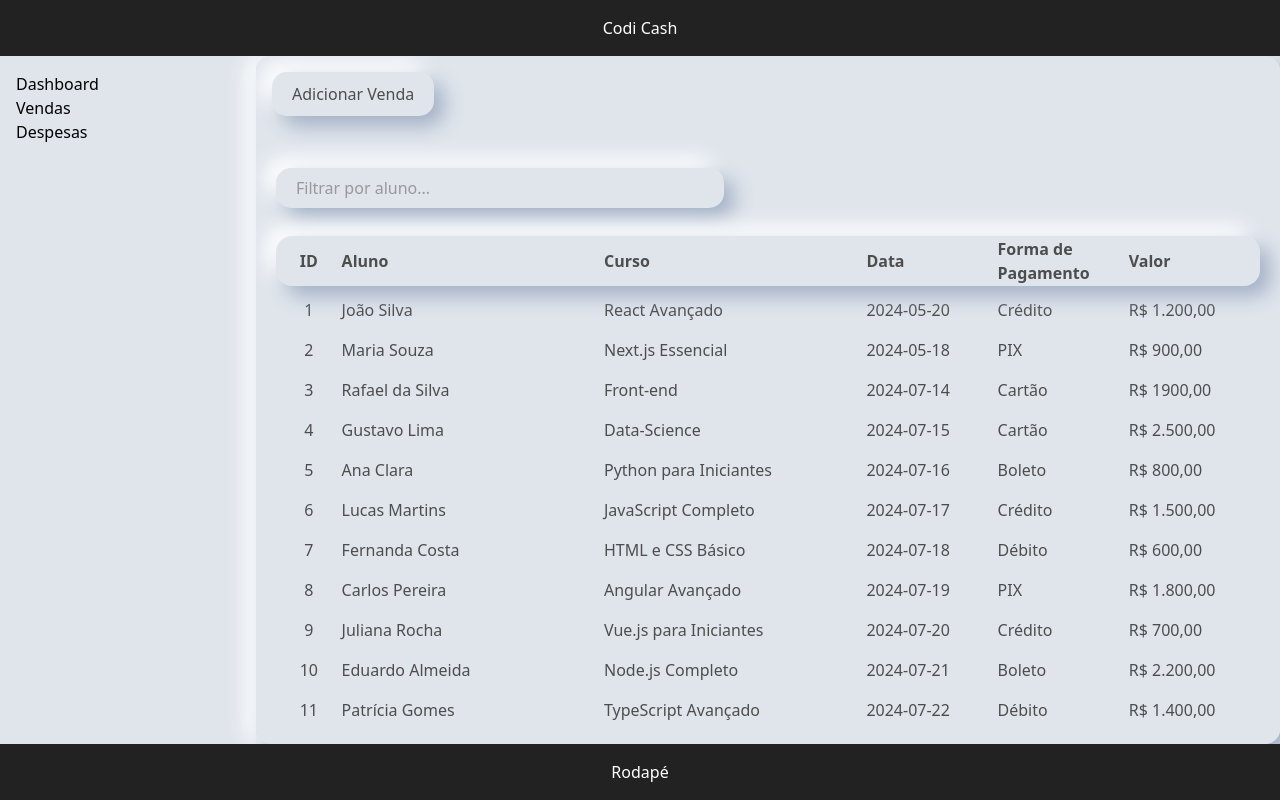
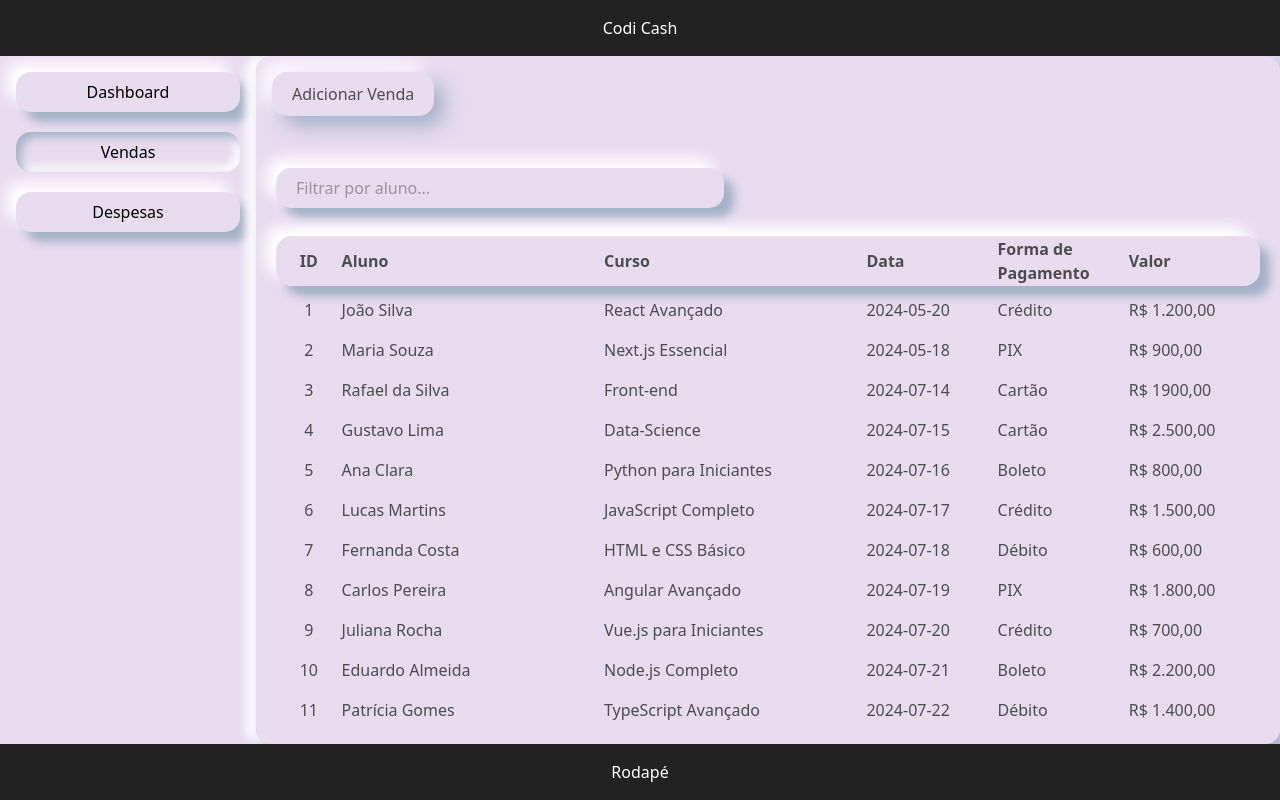
Before and after one commit to codiacademy/ChallengeVII-intensivo-ufjf, a Next.js app: page /vendas in a window 1280 px wide. Built offline with nearby package versions, Linux system fonts and the light colour scheme.

Commit message:
Alterações na navbar.

```diff
--- a/app/(content)/layout.jsx
+++ b/app/(content)/layout.jsx
@@ -1,4 +1,4 @@
-import "../globals.css";
+import "./../globals.css";
 import SideBar from "@/components/SideBar/SideBar";
 import Header from "@/components/Header/Header";
 import Footer from "@/components/Footer/Footer";
@@ -11,11 +11,11 @@ export const metadata = {
 export default function RootLayout({ children }) {
   return (
     <html lang="PT-BR">
-      <body className="h-screen flex flex-col overflow-hidden bg-[#e0e5ec]">
+      <body className="h-screen flex flex-col overflow-hidden">
         <Header />
-        <div className="flex flex-1 overflow-hidden">
+        <div className="flex flex-1 overflow-hidden bg-[var(--colors-background)]">
           <SideBar />
-          <main className="flex-1 flex-grow overflow-auto rounded-[15px] shadow-[10px_10px_20px_#a3b1c6,-10px_0px_20px_#ffffff] bg-[#e0e5ec]">{children}</main>
+          <main className="flex-1 flex-grow overflow-auto rounded-[15px] shadow-[10px_10px_20px_#a3b1c6,-10px_0px_10px_#ffffff] bg-[var(--colors-background)]">{children}</main>
         </div>
         <Footer />
       </body>
--- a/app/(content)/vendas/page.jsx
+++ b/app/(content)/vendas/page.jsx
@@ -11,7 +11,7 @@ export default function Vendas() {
   };
   return (
     <div className="flex flex-col h-full">
-      <header className="shrink-0 p-4 bg-[#e0e5ec]">
+      <header className="shrink-0 p-4 bg-[var(--colors-background)]">
         <ButtonNewSale onAdd={adicionarVenda} />
       </header>
       <Table/>
--- a/app/globals.css
+++ b/app/globals.css
@@ -1,4 +1,5 @@
 @import "tailwindcss";
+
 @layer utilities {
   @keyframes fadeInUp {
     from {
@@ -15,3 +16,6 @@
     animation: fadeInUp 0.5s ease-out forwards;
   }
 }
+:root {
+  --colors-background: #e7dbee;
+}
--- a/components/Table/Table.jsx
+++ b/components/Table/Table.jsx
@@ -9,7 +9,7 @@ export default function Table() {
     );
 
     return (
-        <div className="min-w-full p-5 rounded-[15px] bg-[#e0e5ec]">
+        <div className="min-w-full p-5 rounded-[15px] bg-[var(--colors-background)]">
             <input
                 type="text"
                 placeholder="Filtrar por aluno..."
@@ -17,7 +17,7 @@ export default function Table() {
                 onChange={(e) => setFiltro(e.target.value)}
                 className="p-2 pl-5 w-full max-w-md mb-5
                 text-[#4d4d4d]
-                shadow-[10px_10px_20px_#a3b1c6,-10px_-10px_20px_#ffffff] rounded-[15px]"
+                shadow-[10px_10px_10px_#a3b1c6,-10px_-10px_15px_#ffffff] rounded-[15px]"
             />
             <table className="table-fixed w-full text-left text-[#4d4d4d] border-separate border-spacing-y-2 ">
                 <colgroup>
@@ -28,7 +28,7 @@ export default function Table() {
                     <col className="w-20" />
                     <col className="w-20" />
                 </colgroup>
-                <thead className=" h-[50px] bg-[#e0e5ec] shadow-[10px_10px_20px_#a3b1c6,-10px_-10px_20px_#ffffff] rounded-[15px] sticky top-0 z-10">
+                <thead className=" h-[50px] bg-[var(--colors-background)] shadow-[10px_10px_10px_#a3b1c6,-10px_-10px_15px_#ffffff] rounded-[15px] sticky top-0 z-10">
                     <tr>
                         <th className="text-center rounded-l-2xl">ID</th>
                         <th>Aluno</th>
@@ -38,7 +38,6 @@ export default function Table() {
                         <th className="rounded-r-2xl">Valor</th>
                     </tr>
                 </thead>
-
                 <tbody>
                     {dadosFiltrados.map((venda) => (
                         <tr key={venda.id} className="h-8 hover:shadow-[10px_10px_20px_#a3b1c6,-10px_-10px_20px_#ffffff] rounded-[15px] cursor-default">
--- a/components/sideBar/SideBar.jsx
+++ b/components/sideBar/SideBar.jsx
@@ -1,19 +1,38 @@
 "use client";
 import Link from "next/link";
+import { usePathname } from "next/navigation";
 
-export default function SideBar({ onSelect }) {
+export default function SideBar() {
+  const pathname = usePathname();
+
+  const getButtonClasses = (path) => {
+    const base = "block w-full p-2 rounded-[15px] transition-shadow text-center";
+    const shadowDefault = "shadow-[10px_10px_10px_#a3b1c6,-10px_-10px_15px_#ffffff]";
+    const shadowHover = "hover:shadow-[10px_10px_20px_#a3b1c6,-10px_-10px_15px_#ffffff]";
+    const shadowActive = "shadow-[inset_5px_5px_10px_#a3b1c6,inset_-5px_-5px_10px_#ffffff]";
+    const isActive = pathname === path;
+
+    return `${base} ${isActive ? shadowActive : shadowDefault} ${!isActive ? shadowHover : ""}`;
+  };
+
   return (
-    <aside className="w-64 bg-[#e0e5ec] p-4 shadow-md">
+    <aside className="w-64 bg-[var(--colors-background)] p-4 shadow-md">
       <nav className="space-y-4">
-        <ul>
+        <ul className="gap-5 flex flex-col">
           <li>
-            <Link href="/dashboard">Dashboard</Link>
+            <Link href="/dashboard" className={getButtonClasses("/dashboard")}>
+              Dashboard
+            </Link>
           </li>
           <li>
-            <Link href="/vendas">Vendas</Link>
+            <Link href="/vendas" className={getButtonClasses("/vendas")}>
+              Vendas
+            </Link>
           </li>
           <li>
-            <Link href="/despesas">Despesas</Link>
+            <Link href="/despesas" className={getButtonClasses("/despesas")}>
+              Despesas
+            </Link>
           </li>
         </ul>
       </nav>
--- a/postcss.config.mjs
+++ b/postcss.config.mjs
@@ -1,5 +1,6 @@
 const config = {
-  plugins: ["@tailwindcss/postcss"],
+  plugins: {
+    "@tailwindcss/postcss": {},
+  },
 };
-
 export default config;
--- /dev/null
+++ b/tailwind.config.js
@@ -0,0 +1,18 @@
+// tailwind.config.js
+/** @type {import('tailwindcss').Config} */
+export default {
+  content: [
+    "./app/**/*.{js,ts,jsx,tsx}",      // cobre os arquivos em app/
+    "./components/**/*.{js,ts,jsx,tsx}" // se você tiver componentes fora da pasta app
+  ],
+  theme: {
+    extend: {
+      colors: {
+        background: '#e7dbee', // cor de fundo personalizada
+        primary: '#4d4d4d', // cor primária personalizada
+        secondary: '#a3b1c6', // cor secundária personalizada
+      }
+    }
+  },
+  plugins: [],
+}
```
Also changed, not shown: package.json (+4 -3 lines), 1 other file (tests, documents, lock files or other folders).
